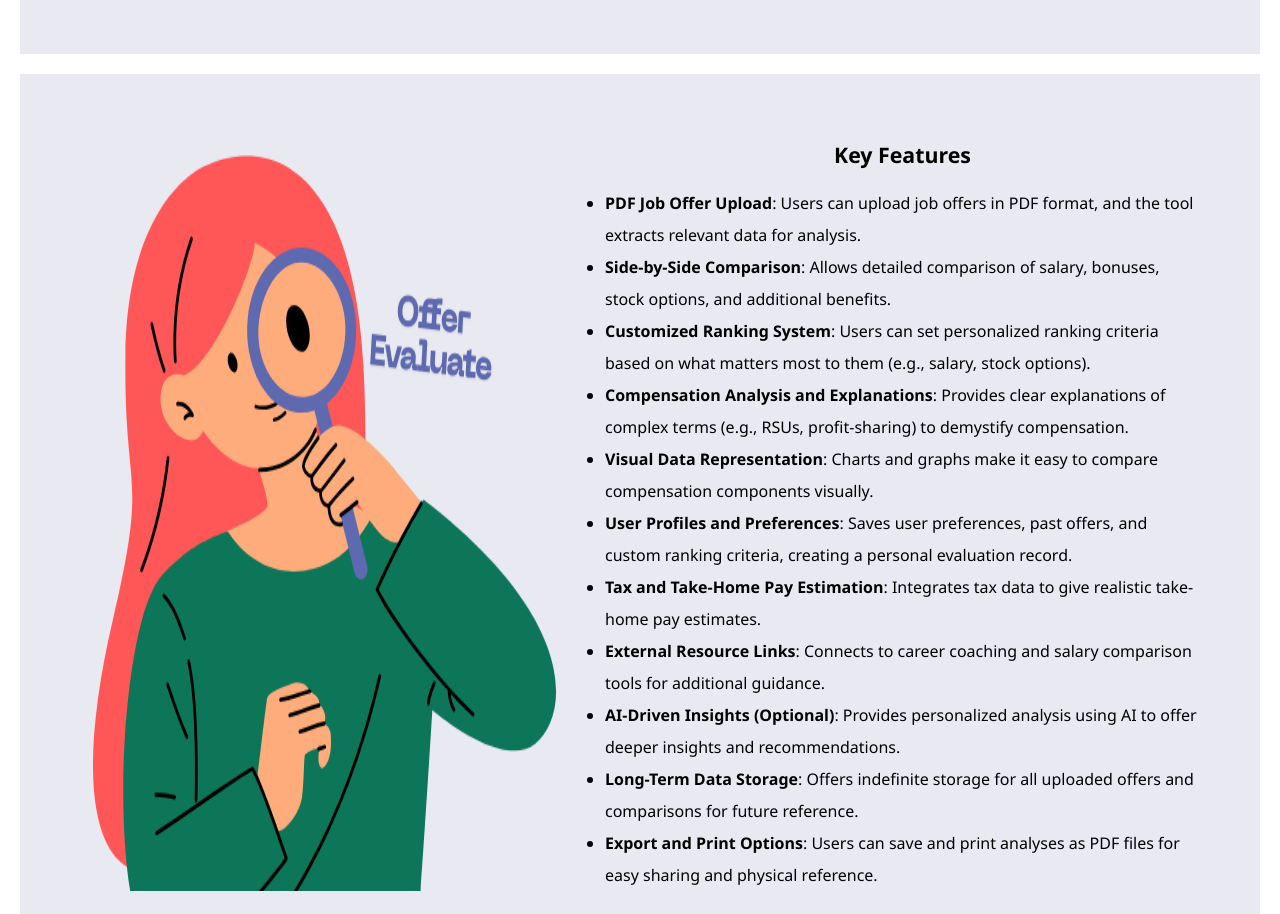
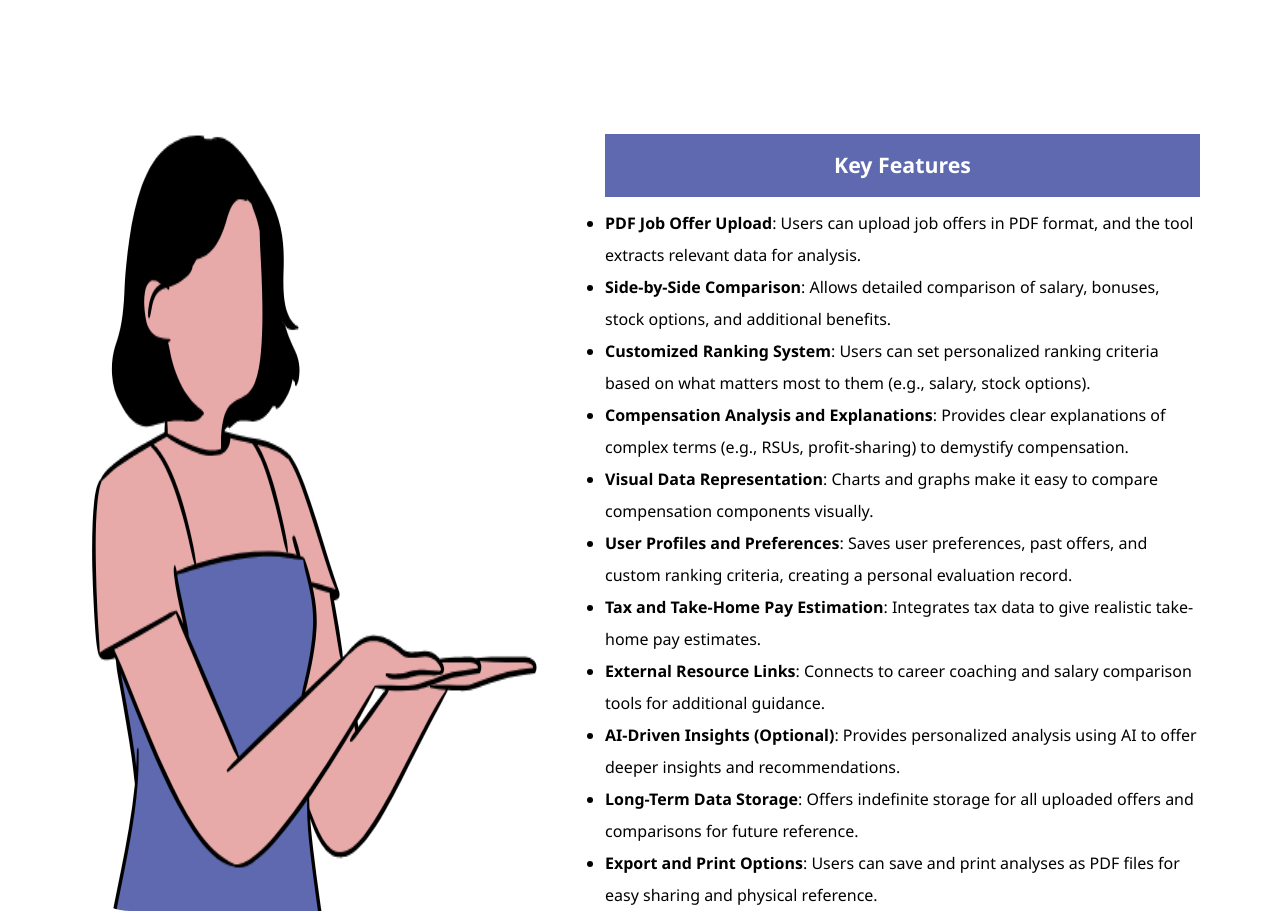
Before and after one commit to roryhackney/job-offer-comparison-website, a website: page public/html/index.html in a window 1280 px wide. Shown: the part 914-1828 px from the top of the page. Drawn offline with Linux system fonts and the light colour scheme.

Commit message:
Added pictures

```diff
--- a/public/html/index.html
+++ b/public/html/index.html
@@ -32,11 +32,11 @@
 
          <div id="introduction-container">
             <div id="overview-features">
-                <img src="../images/girl-features.png" alt="photo of girl-features">
+                <img src="../images/Profiles.png" alt="photo of girl-features">
 
                 <p id="overview-content">
                         <ul id = "features-list">
-                          <p><strong>Key Features</strong>
+                          <p id = "Key-Features-Title"><strong>Key Features</strong>
                           <li><strong>PDF Job Offer Upload</strong>: Users can upload job offers in PDF format, and the tool extracts relevant data for analysis.</li>
                           <li><strong>Side-by-Side Comparison</strong>: Allows detailed comparison of salary, bonuses, stock options, and additional benefits.</li>
                           <li><strong>Customized Ranking System</strong>: Users can set personalized ranking criteria based on what matters most to them (e.g., salary, stock options).</li>
--- a/public/styles/style.css
+++ b/public/styles/style.css
@@ -59,7 +59,7 @@ footer ul li a:hover {
 #overview-features{
     display: flex;
     flex-direction: row;
-    background-color: #E9EAF1;
+    background-color: white;
     color: black;
     width: fit-content;
     padding: 60px;
@@ -181,6 +181,12 @@ footer ul li a:hover {
 
 }
 
+#Key-Features-Title{
+    color: white;
+    background-color: #5E69B0;
+    padding: 10px;
+}
+
 
 
 
```
Also changed, not shown: public/images/Profiles.png (added), public/images/keyboard-typo-fig.png.
